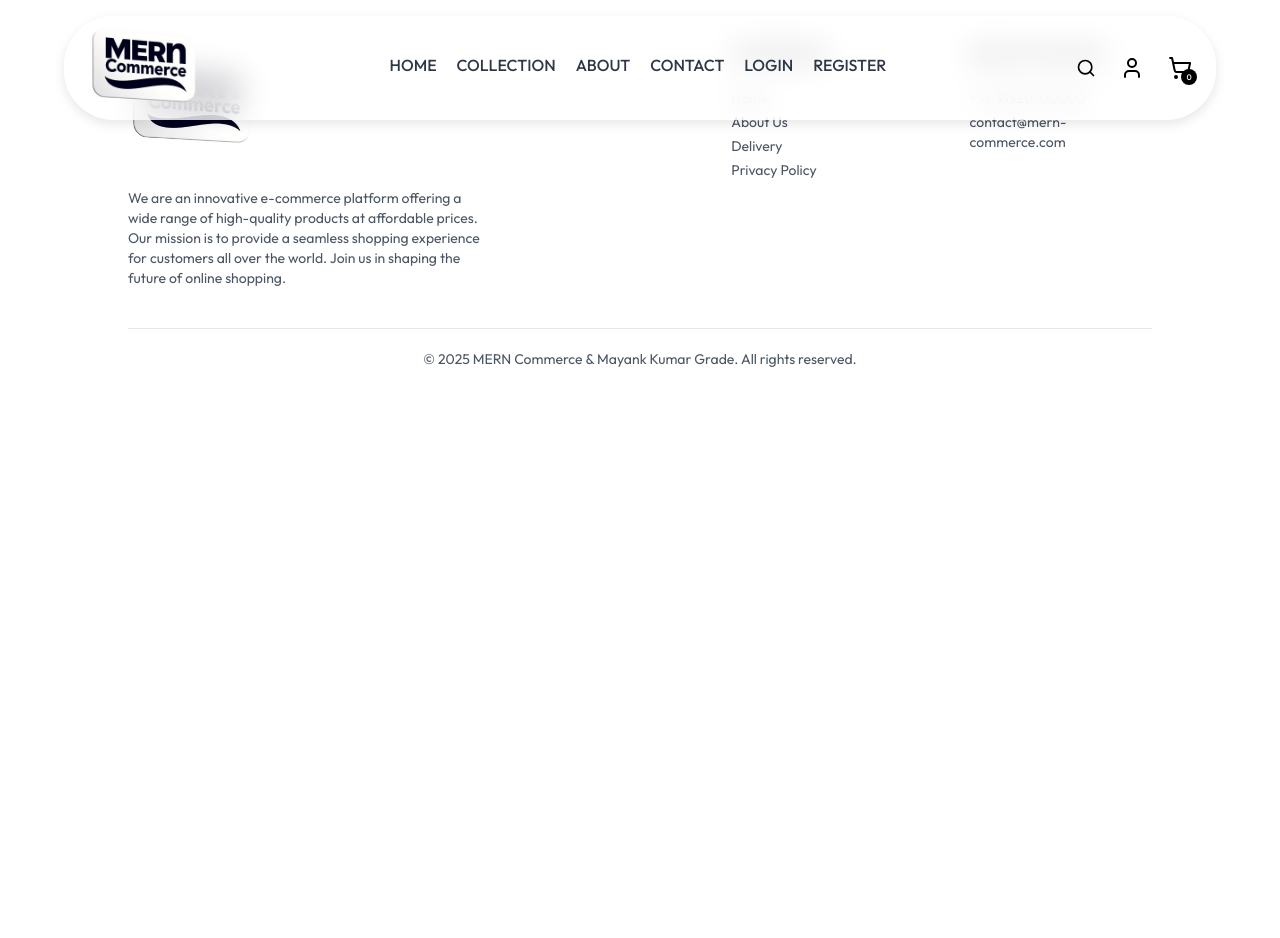
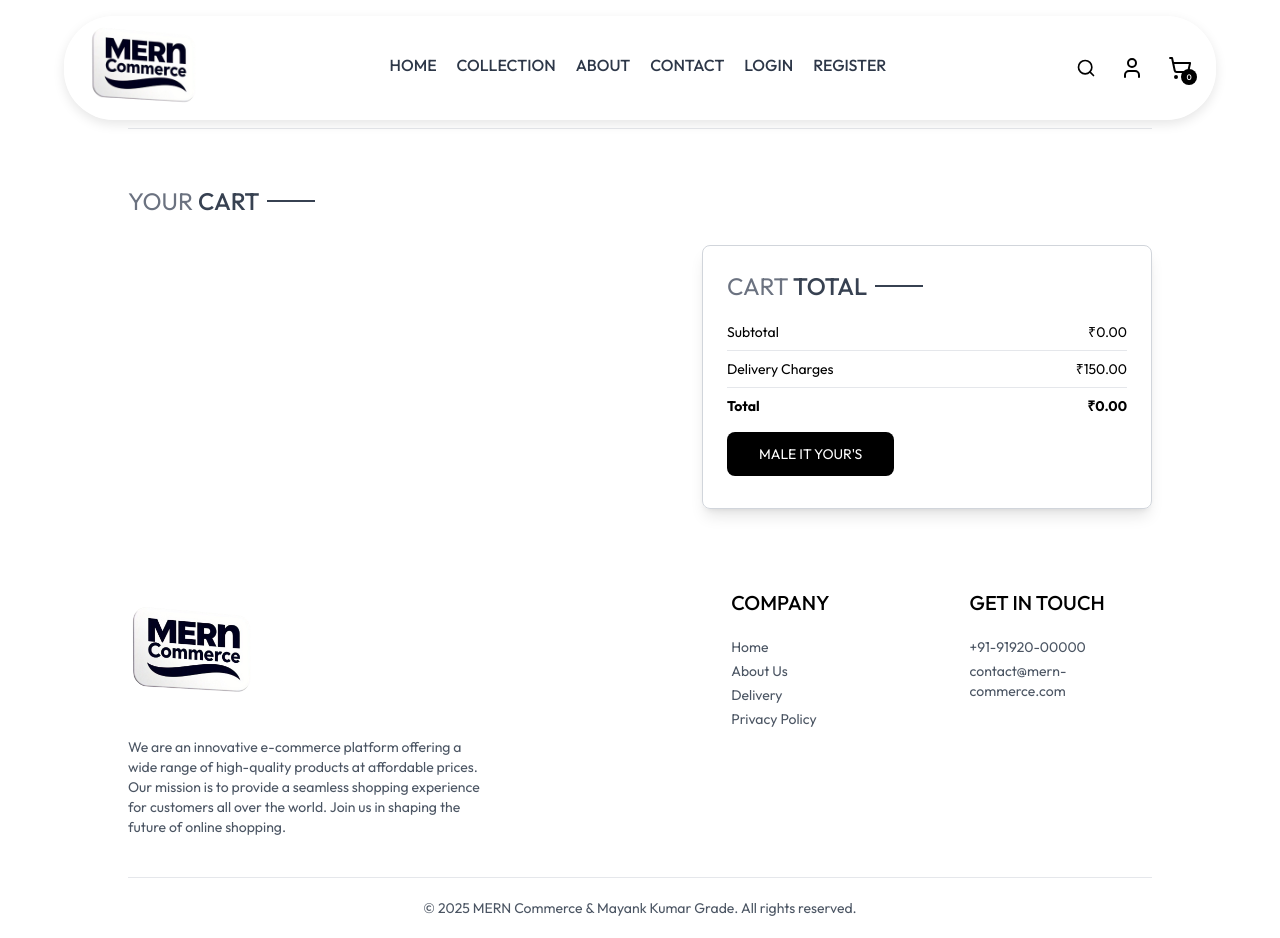
Before and after one commit to MayankKumarGrade/P4-EY-GDS_AICTE, a React (Vite) app in the folder frontend/: page /cart in a window 1280 px wide. Before the commit the page ends 800 px from the top, so only its background shows below. Built offline with nearby package versions, Linux system fonts and the light colour scheme.

Commit message:
Add CartTotal component and integrate it into Cart page; enhance ShopContext with cart amount calculation and quantity update functionality

```diff
--- /dev/null
+++ b/frontend/src/components/CartTotal.jsx
@@ -0,0 +1,38 @@
+import React, {useContext} from 'react';
+import {ShopContext} from '../context/shopContext';
+import Title from './Title';
+
+const CartTotal = () => {
+
+    const{delivery_fee, currency, getCartAmount, navigate} = useContext(ShopContext);
+
+  return (
+    <div className='w-full border border-gray-300 rounded-lg shadow-lg p-6 hover:shadow-2xl hover:scale-105 transition-all duration-200 transform hover:translate-y-2'>
+      <div className="text-2xl">
+        <Title text1={'CART'} text2={'TOTAL'} />
+      </div>
+
+      <div className='flex flex-col gap-2 text-sm mt-2 mb-4'>
+        <div className='flex justify-between'>
+          <p>Subtotal</p>
+          <p>{currency}{getCartAmount()}.00</p>
+        </div>
+        <hr />
+        <div className='flex justify-between'>
+          <p>Delivery Charges</p>
+          <p>{currency}{delivery_fee}.00</p>
+        </div>
+        <hr />
+        <div className='flex justify-between'>
+          <b>Total</b>
+          <b>{currency}{getCartAmount() === 0 ? 0 : getCartAmount() + delivery_fee}.00</b>
+        </div>
+      </div>
+      <div>
+          <button onClick={()=>navigate('/place-order')} className='flex justify-center items-center bg-black text-white rounded-lg text-sm my-2 px-8 py-3'>MALE IT YOUR&apos;S</button>
+      </div>
+    </div>
+  )
+}
+
+export default CartTotal
--- a/frontend/src/components/ProductItem.jsx
+++ b/frontend/src/components/ProductItem.jsx
@@ -7,7 +7,7 @@ const ProductItem = ({ id, image, name, price }) => {
   const { currency } = useContext(ShopContext);
 
   return (
-    <Link to={`product/${id}`} className="text-gray-700 cursor-pointer">
+    <Link to={`/product/${id}`} className="text-gray-700 cursor-pointer">
       <div className="overflow-hidden">
         <img className="hover:scale-110 transition ease-in-out" src={image[0]} alt={name} />
       </div>
--- a/frontend/src/context/ShopContext.jsx
+++ b/frontend/src/context/ShopContext.jsx
@@ -2,6 +2,7 @@ import React, { createContext, useState } from 'react';
 import { products } from '../assets/assets';
 import PropTypes from 'prop-types';
 import { toast } from 'react-toastify';
+import { useNavigate } from 'react-router-dom';
 
 export const ShopContext = createContext();
 
@@ -11,6 +12,7 @@ const ShopContextProvider = (props) => {
     const [search, setSearch] = useState('');
     const [showSearch, setShowSearch] = useState(false);
     const [cartItems, setCartItems] = useState({});
+    const navigate = useNavigate();
 
     const addToCart = async (itemId, size) => {
 
@@ -43,16 +45,42 @@ const ShopContextProvider = (props) => {
                 try {
                     if(cartItems[items][item] > 0) {
                     totalCount += cartItems[items][item];
+                    }
+                } catch (error) {
+                    console.log(error);}
+            }
+        }
+        return totalCount;
+    }
+
+    const updateQuantity = async (itemId, size, quantity) => {
+        let cartData = structuredClone(cartItems);
+        cartData[itemId][size] = quantity;
+
+        setCartItems(cartData);
+    }
+
+    const getCartAmount = () => {
+        let totalAmount = 0;
+        for (const items in cartItems) {
+            let itemInfo = products.find((product) => product._id === items);
+            for (const item in cartItems[items]) {
+                try {
+                    if(cartItems[items][item] > 0) {
+                        totalAmount += itemInfo.price * cartItems[items][item];
+                    }
+                } catch (error) {
+                    console.log(error);
                 }
-            } catch (error) {
-                console.log(error);}
+            }
         }
+        return totalAmount;
     }
-    return totalCount;
-}
 
     const value = {
-        products, currency, delivery_fee, search, setSearch, showSearch, setShowSearch, cartItems, addToCart, getCartCount,
+        products, currency, delivery_fee, search, setSearch, showSearch, setShowSearch, cartItems, addToCart, getCartCount, updateQuantity, getCartAmount,
+        navigate
+
     };
 
     return (
--- a/frontend/src/pages/Cart.jsx
+++ b/frontend/src/pages/Cart.jsx
@@ -1,9 +1,67 @@
-import React from 'react'
+import React, {useState, useEffect, useContext}from 'react';
+import {ShopContext} from '../context/shopContext';
+import Title from '../components/Title';
+import { Trash2 } from 'lucide-react';
+import CartTotal from '../components/CartTotal';
 
 const Cart = () => {
+  const {products, currency, cartItems, updateQuantity} = useContext(ShopContext);
+
+  const [cartData, setCartData] = useState([]);
+
+  useEffect(() => {
+    const tempData = [];
+    for (const items in cartItems) {
+      for (const item in cartItems [items]) {
+        if (cartItems[items][item] > 0) {
+          tempData.push({
+            _id: items,
+            size: item,
+            quantity: cartItems[items][item]
+          })
+        }
+      }
+    }
+    setCartData(tempData)
+  }, [cartItems])
+
+
   return (
-    <div>
+    <div className='border-t pt-14 mt-32'>
 
+      <div className='text-2xl mb-3'>
+        <Title text1={'YOUR'} text2={'CART'} />
+      </div>
+
+      <div>
+        {
+          cartData.map((item, index) => {
+            const productData = products.find((product) => product._id === item._id);
+
+            return (
+              <div key={index} className='py-4 border-t border-b text-gray-700 grid grid-cols-[4fr_0.5fr_0.5fr] sm:grid-cols-[4fr_2fr_0.5fr] items-center gap-4'>
+                <div className='flex items-start gap-6'>
+                  <img src={productData.image[0]} alt="" className='w-16 sm:w-20' />
+                  <div>
+                    <p className='text-xs sm:text-lg font-medium'>{productData.name}</p>
+                    <div className='flex items-center gap-s mt-2'>
+                      <p className='px-2 sm-ppx-3 sm-py-1 text-xs sm:text-lg font-medium'>{currency}{productData.price}</p>
+                      <p className='px-2 sm-ppx-3 sm-py-1 border bg-slate-50 text-xs sm:text-lg font-medium rounded-lg'>{item.size}</p>
+                    </div>
+                  </div>
+                </div>
+                <input onChange={(e)=> e.target.value === '' || e.target.value === '0' ? null: updateQuantity(item._id, item.size, Number(e.target.value))} className='border max-w-10 sm:max-w-20 px-1 sm:px-2 py-1 rounded-lg' type="number" min={1} defaultValue={item.quantity}></input>
+                <Trash2 onClick={()=>updateQuantity(item._id, item.size, 0)} alt="trash" className='w-4 sm:w-6 cursor-pointer' />
+              </div>
+            )
+          })
+        }
+    </div>
+    <div className='flex justify-end mt-4 my-20'>
+      <div className='w-full sm:w-[450px]'>
+        <CartTotal />
+      </div>
+    </div>
     </div>
   )
 }
```
